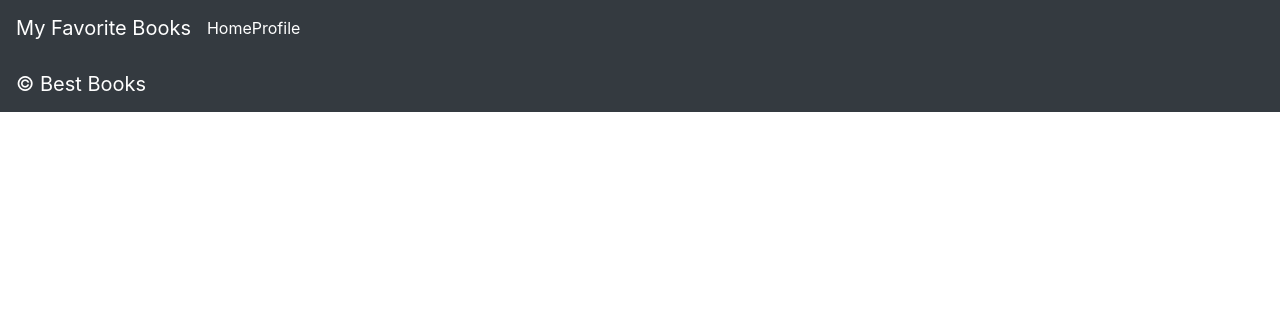
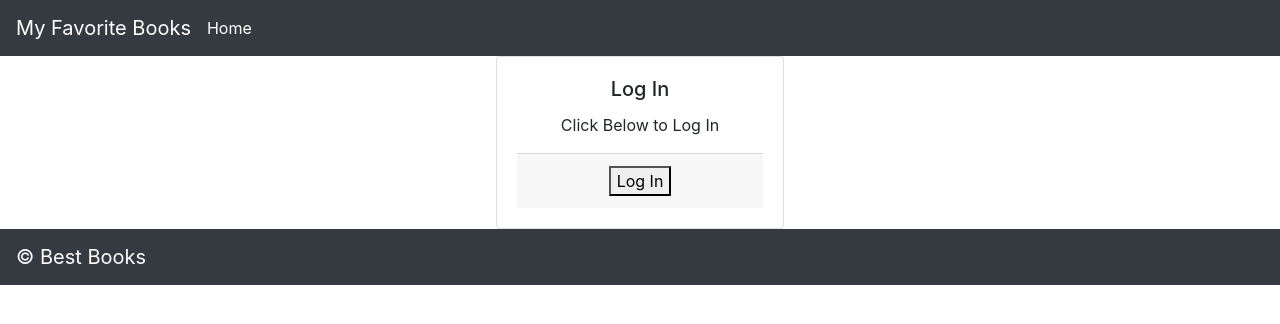
Before and after one commit to QPThree/can-of-books-frontend, a React (Create React App) app: page / in a window 1280 px wide. Shown: the top 324 px of the page. Built offline with nearby package versions, Linux system fonts and the light colour scheme.

Commit message:
lab 11 working up to getting confirmaton console log from server

```diff
--- a/package.json
+++ b/package.json
@@ -3,10 +3,11 @@
   "version": "0.1.0",
   "private": true,
   "dependencies": {
-    "@auth0/auth0-react": "1.3.0",
+    "@auth0/auth0-react": "^1.3.0",
     "@testing-library/jest-dom": "5.11.9",
     "@testing-library/react": "11.2.5",
     "@testing-library/user-event": "12.8.0",
+    "axios": "^0.21.1",
     "bootstrap": "4.6.0",
     "react": "^17.0.1",
     "react-bootstrap": "1.5.1",
--- a/src/App.js
+++ b/src/App.js
@@ -1,34 +1,25 @@
 import React from 'react';
-import Header from './Header';
-import IsLoadingAndError from './IsLoadingAndError';
-import Footer from './Footer';
+import BrowserRouter from './BrowserRouter';
 import {
   BrowserRouter as Router,
-  Switch,
-  Route
 } from "react-router-dom";
+import { withAuth0 } from '@auth0/auth0-react';
+import axios from 'axios';
 
 class App extends React.Component {
 
+
+
   render() {
     console.log('app', this.props);
-    return(
+    return (
       <>
         <Router>
-          <IsLoadingAndError>
-            <Header />
-            <Switch>
-              <Route exact path="/">
-                {/* TODO: if the user is logged in, render the `BestBooks` component, if they are not, render the `Login` component */}
-              </Route>
-              {/* TODO: add a route with a path of '/profile' that renders a `Profile` component */}
-            </Switch>
-            <Footer />
-          </IsLoadingAndError>
+          <BrowserRouter />
         </Router>
       </>
     );
   }
 }
 
-export default App;
+export default withAuth0(App);
--- /dev/null
+++ b/src/BrowserRouter.js
@@ -0,0 +1,41 @@
+import React from 'react';
+import 'bootstrap/dist/css/bootstrap.min.css';
+import Header from './Header';
+import Footer from './Footer';
+import IsLoadingAndError from './IsLoadingAndError';
+import {
+  Switch,
+  Route,
+} from "react-router-dom";
+import BestBooks from './BestBooks';
+import LogoutButton from './LogoutButton';
+import Login from './Login';
+import Profile from './Profile';
+import { withAuth0 } from '@auth0/auth0-react';
+class BrowserRouter extends React.Component {
+  render() {
+    return (
+      <IsLoadingAndError>
+        <Header
+          loggedIn={this.props.auth0.isAuthenticated} />
+        <Switch>
+          <Route exact path="/">
+            {/* TODO: if the user is logged in, render the `BestBooks` component, if they are not, render the `Login` component */}
+            {this.props.auth0.isAuthenticated ?
+              <>
+                <BestBooks />
+
+              </> : <Login />}
+          </Route>
+          {/* TODO: add a route with a path of '/profile' that renders a `Profile` component */}
+          <Route exact path="/profile">
+            <Profile />
+          </Route>
+        </Switch>
+        <Footer />
+      </IsLoadingAndError>
+    )
+  }
+}
+
+export default withAuth0(BrowserRouter);
--- a/src/Header.js
+++ b/src/Header.js
@@ -3,6 +3,7 @@ import 'bootstrap/dist/css/bootstrap.min.css';
 import Navbar from 'react-bootstrap/Navbar';
 import { Link } from "react-router-dom";
 import './Header.css';
+import LogoutButton from './LogoutButton';
 
 class Header extends React.Component {
   render() {
@@ -10,8 +11,14 @@ class Header extends React.Component {
       <Navbar collapseOnSelect expand="lg" bg="dark" variant="dark">
         <Navbar.Brand>My Favorite Books</Navbar.Brand>
         <Link to="/">Home</Link>
-        <Link to="/profile">Profile</Link>
+        {this.props.loggedIn ?
+        <Link to="/profile">Profile</Link> :
+        ''}
+
         {/* TODO: if the user is logged in, render the `LogoutButton` - if the user is logged out, render the `LoginButton` */}
+        {this.props.loggedIn ?
+        <LogoutButton>Profile</LogoutButton> :
+        ''}
       </Navbar>
     );
   }
--- a/src/Login.js
+++ b/src/Login.js
@@ -2,8 +2,11 @@ import React from 'react';
 import 'bootstrap/dist/css/bootstrap.min.css';
 import Card from 'react-bootstrap/Card';
 import './Login.css';
+import LoginButton from './LoginButton';
+
 
 class Login extends React.Component {
+
   render() {
     return(
       <Card style={{ width: '18rem' }}>
@@ -13,6 +16,9 @@ class Login extends React.Component {
             Click Below to Log In
           </Card.Text>
           {/* TODO: add a `LoginButton` component here that will log the user in with Auth0 */}
+          <Card.Footer>
+            <LoginButton />
+          </Card.Footer>
         </Card.Body>
       </Card>
     )
--- /dev/null
+++ b/src/LoginButton.js
@@ -0,0 +1,29 @@
+// This is from Auth0 docs at:
+// https://auth0.com/docs/quickstart/spa/react#add-login-to-your-application
+
+import React from "react";
+import { useAuth0 } from '@auth0/auth0-react';
+import axios from 'axios';
+const makeRequest = async() => {
+
+  const { getIdTokenClaims } = this.props.auth0;
+  let tokenClaims = await getIdTokenClaims();
+  const jwt = tokenClaims.__raw;
+  console.log('jwt: ', jwt);
+  const config = {
+    headers: {"Authorization" : `Bearer ${jwt}`},
+  };
+
+  const serverResponse = await axios.get('http://localhost:3001/test', config);
+
+  console.log('Success!:  ', serverResponse);
+}
+
+const LoginButton = () => {
+
+  const { loginWithRedirect } = useAuth0();
+
+  return <button onClick={() => {loginWithRedirect(); makeRequest();}}>Log In</button>;
+};
+
+export default LoginButton;
--- /dev/null
+++ b/src/LogoutButton.js
@@ -0,0 +1,15 @@
+// comes from Auth0 docs:
+// https://auth0.com/docs/quickstart/spa/react#add-login-to-your-application
+
+import React from "react";
+import { useAuth0 } from "@auth0/auth0-react";
+
+const LogoutButton = () => {
+  const { logout } = useAuth0();
+  return (
+    <button onClick={() => logout({ returnTo: window.location.origin })}>
+      Log Out
+    </button>
+  );
+};
+export default LogoutButton;
--- /dev/null
+++ b/src/Profile.js
@@ -0,0 +1,30 @@
+import React from 'react';
+import 'bootstrap/dist/css/bootstrap.min.css';
+import Card from 'react-bootstrap/Card';
+import { withAuth0 } from '@auth0/auth0-react';
+
+
+class Profile extends React.Component {
+  render() {
+    console.log(this.props)
+    return (
+
+      <>
+        <Card>
+          <Card.Header>
+            {this.props.auth0.user.name}
+          </Card.Header>
+          <Card.Body>
+
+          </Card.Body>
+          <Card.Footer>
+            {this.props.auth0.user.email}
+          </Card.Footer>
+        </Card>
+
+      </>
+    );
+  }
+}
+
+export default withAuth0(Profile);
```
Also changed, not shown: 1 other file (tests, documents, lock files or other folders).
